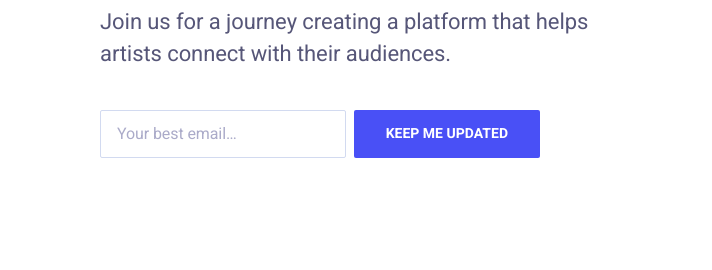
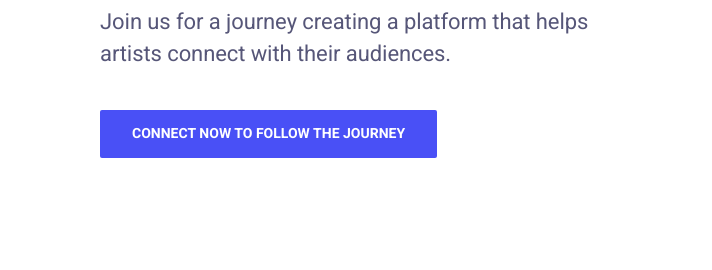
Before and after one commit to agirvan/scottie, a plain HTML site: page index.html in a window 1280 px wide. Shown: the part 362-632 px from the top of the page, 0-712 px from the left. Drawn offline with nearby package versions, Linux system fonts and the light colour scheme.

Commit message:
Update CTA - resolved

```diff
--- a/index.html
+++ b/index.html
@@ -42,7 +42,7 @@
                         <h1 class="m-0">
                             <a href="#">
 								<svg width="32" height="32" xmlns="http://www.w3.org/2000/svg">
-									<title>April</title>
+									<title>Scottie</title>
 								    <defs>
 								        <linearGradient x1="114.674%" y1="39.507%" x2="-52.998%" y2="39.507%" id="logo-a">
 								            <stop stop-color="#8D92FA" offset="0%"/>
@@ -81,12 +81,7 @@
 	                        <h1 class="hero-title mt-0">Beautiful websites for theatre makers</h1>
 	                        <p class="hero-paragraph">Join us for a journey creating a platform that helps artists connect with their audiences.</p>
 							<div class="hero-form field field-grouped">
-								<div class="control control-expanded">
-									<input class="input" type="email" name="email" placeholder="Your best email&hellip;">
-								</div>
-								<div class="control">
-									<a class="button button-primary button-block" href="#">Keep me updated</a>
-								</div>
+   								 <a class="button button-primary button-block" href="https://www.twitter.com/wearescottie" target="_blank">Connect now to follow the journey</a>
 							</div>
 						</div>
 						<div class="hero-illustration">
```
